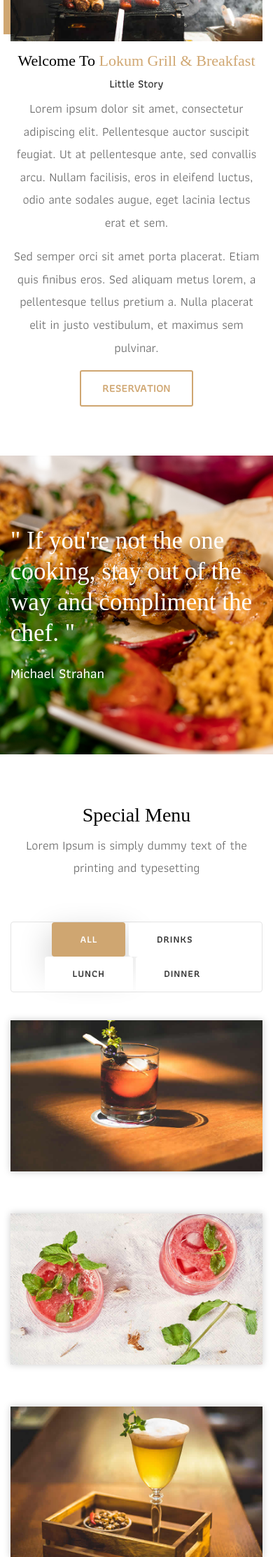
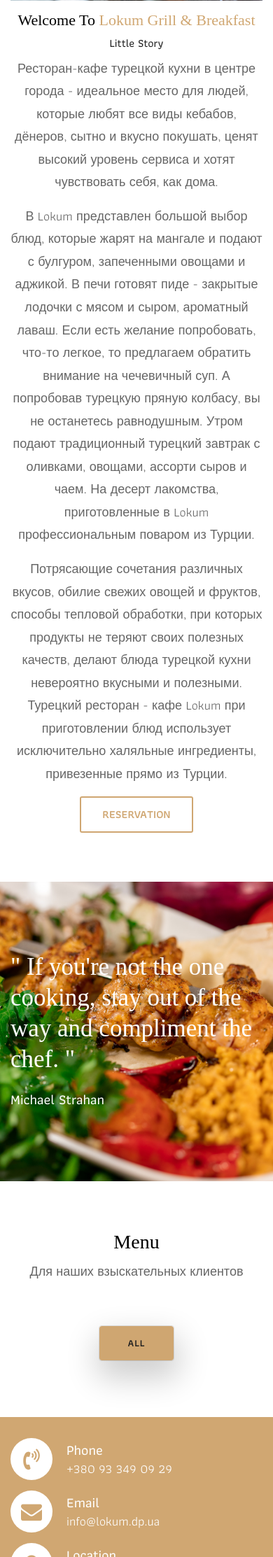
Before and after one commit to varkon/lokum, a Django app: page /en/ in a window 390 px wide, after a click that opens the changed part. Shown: the part 1148-3373 px from the top of the page at 70% size. Run offline with Django 3.2, Linux system fonts and the light colour scheme; data that the repository does not hold is empty; some web fonts are replaced.

Commit message:
Alpha - version

```diff
--- a/caffemain/static/css/style.css
+++ b/caffemain/static/css/style.css
@@ -1354,7 +1354,7 @@ tbody tr.subtotal {
 }
 
 thead th, tbody tr.total {
-    background:#5993bb;
+    background:#e19c43;
     color:#fff;
     font-weight:bold;
 }
@@ -1412,3 +1412,17 @@ form p label, form p input {
 .order-info span {
     float:right;
 }
+
+a.button, input[type="submit"] {
+    color:#fff;
+    background:#5993bb;
+    border-radius:4px;
+    padding:10px 20px;
+    font-size:14px;
+    border:0;
+}
+
+a.button.light {
+    color:#666;
+    background:#ededed;
+}
--- a/caffemain/templates/home/index.html
+++ b/caffemain/templates/home/index.html
@@ -12,9 +12,9 @@
 				<div class="container">
 					<div class="row">
 						<div class="col-md-12">
-							<h1 class="m-b-20"><strong>{% trans 'Welcome To'%} <br> Lokum Grill & Breakfast</strong></h1>
-							<p class="m-b-40">{% trans 'See how your users experience your website in realtime or view' %}  <br>
-							{% trans 'trends to see any changes in performance over time.' %}</p>
+							<h1 class="m-b-20"><strong>{% trans 'Добро пожаловать'%} <br> Lokum Grill & Breakfast</strong></h1>
+							<p class="m-b-40">{% trans 'Ресторан-кафе турецкой кухни в центре города - идеальное место для людей, которые любят все' %}
+                              {% trans 'виды кебабов, дёнеров, сытно и вкусно покушать, ценят высокий уровень сервиса и хотят чувствовать себя, как дома.' %} </p>
 							<p><a class="btn btn-lg btn-circle btn-outline-new-white" href="{% url "shop:product_list" %}">{% trans 'Order a dish'%}</a></p>
 						</div>
 					</div>
@@ -25,9 +25,9 @@
 				<div class="container">
 					<div class="row">
 						<div class="col-md-12">
-							<h1 class="m-b-20"><strong>{% trans 'Welcome To'%} <br> Lokum Grill & Breakfast</strong></h1>
-							<p class="m-b-40">{% trans 'See how your users experience your website in realtime or view' %}  <br>
-							{% trans 'trends to see any changes in performance over time.' %}</p>
+							<h1 class="m-b-20"><strong>{% trans 'Добро пожаловать'%} <br> Lokum Grill & Breakfast</strong></h1>
+							<p class="m-b-40">{% trans 'Ресторан-кафе турецкой кухни в центре города - идеальное место для людей, которые любят все' %}
+                              {% trans 'виды кебабов, дёнеров, сытно и вкусно покушать, ценят высокий уровень сервиса и хотят чувствовать себя, как дома.' %} </p>
 							<p><a class="btn btn-lg btn-circle btn-outline-new-white" href="{% url "shop:product_list" %}">{% trans 'Order a dish'%}</a></p>
 						</div>
 					</div>
@@ -38,9 +38,9 @@
 				<div class="container">
 					<div class="row">
 						<div class="col-md-12">
-							<h1 class="m-b-20"><strong>{% trans 'Welcome To'%} <br> Lokum Grill & Breakfast</strong></h1>
-							<p class="m-b-40">{% trans 'See how your users experience your website in realtime or view' %}  <br>
-							{% trans 'trends to see any changes in performance over time.' %}</p>
+							<h1 class="m-b-20"><strong>{% trans 'Добро пожаловать'%} <br> Lokum Grill & Breakfast</strong></h1>
+							<p class="m-b-40">{% trans 'Ресторан-кафе турецкой кухни в центре города - идеальное место для людей, которые любят все' %}
+                              {% trans 'виды кебабов, дёнеров, сытно и вкусно покушать, ценят высокий уровень сервиса и хотят чувствовать себя, как дома.' %} </p>
 							<p><a class="btn btn-lg btn-circle btn-outline-new-white" href="{% url "shop:product_list" %}">{% trans 'Order a dish'%}</a></p>
 						</div>
 					</div>
@@ -51,9 +51,9 @@
 				<div class="container">
 					<div class="row">
 						<div class="col-md-12">
-							<h1 class="m-b-20"><strong>{% trans 'Welcome To'%} <br> Lokum Grill & Breakfast</strong></h1>
-							<p class="m-b-40">{% trans 'See how your users experience your website in realtime or view' %}  <br>
-							{% trans 'trends to see any changes in performance over time.' %}</p>
+							<h1 class="m-b-20"><strong>{% trans 'Добро пожаловать'%} <br> Lokum Grill & Breakfast</strong></h1>
+							<p class="m-b-40">{% trans 'Ресторан-кафе турецкой кухни в центре города - идеальное место для людей, которые любят все' %}
+                              {% trans 'виды кебабов, дёнеров, сытно и вкусно покушать, ценят высокий уровень сервиса и хотят чувствовать себя, как дома.' %} </p>
 							<p><a class="btn btn-lg btn-circle btn-outline-new-white" href="{% url "shop:product_list" %}">{% trans 'Order a dish'%}</a></p>
                         </div>
 					</div>
@@ -64,9 +64,9 @@
 				<div class="container">
 					<div class="row">
 						<div class="col-md-12">
-							<h1 class="m-b-20"><strong>{% trans 'Welcome To'%} <br> Lokum Grill & Breakfast</strong></h1>
-							<p class="m-b-40">{% trans 'See how your users experience your website in realtime or view' %}  <br>
-							{% trans 'trends to see any changes in performance over time.' %}</p>
+							<h1 class="m-b-20"><strong>{% trans 'Добро пожаловать'%} <br> Lokum Grill & Breakfast</strong></h1>
+							<p class="m-b-40">{% trans 'Ресторан-кафе турецкой кухни в центре города - идеальное место для людей, которые любят все' %}
+                              {% trans 'виды кебабов, дёнеров, сытно и вкусно покушать, ценят высокий уровень сервиса и хотят чувствовать себя, как дома.' %} </p>
 							<p><a class="btn btn-lg btn-circle btn-outline-new-white" href="{% url "shop:product_list" %}">{% trans 'Order a dish'%}</a></p>
                         </div>
 					</div>
@@ -77,9 +77,9 @@
 				<div class="container">
 					<div class="row">
 						<div class="col-md-12">
-							<h1 class="m-b-20"><strong>{% trans 'Welcome To'%} <br> Lokum Grill & Breakfast</strong></h1>
-							<p class="m-b-40">{% trans 'See how your users experience your website in realtime or view' %}  <br>
-							{% trans 'trends to see any changes in performance over time.' %}</p>
+							<h1 class="m-b-20"><strong>{% trans 'Добро пожаловать'%} <br> Lokum Grill & Breakfast</strong></h1>
+							<p class="m-b-40">{% trans 'Ресторан-кафе турецкой кухни в центре города - идеальное место для людей, которые любят все' %}
+                              {% trans 'виды кебабов, дёнеров, сытно и вкусно покушать, ценят высокий уровень сервиса и хотят чувствовать себя, как дома.' %} </p>
 							<p><a class="btn btn-lg btn-circle btn-outline-new-white" href="{% url "shop:product_list" %}">{% trans 'Order a dish'%}</a></p>
                         </div>
 					</div>
@@ -90,9 +90,9 @@
 				<div class="container">
 					<div class="row">
 						<div class="col-md-12">
-							<h1 class="m-b-20"><strong>{% trans 'Welcome To'%} <br> Lokum Grill & Breakfast</strong></h1>
-							<p class="m-b-40">{% trans 'See how your users experience your website in realtime or view' %}  <br>
-							{% trans 'trends to see any changes in performance over time.' %}</p>
+							<h1 class="m-b-20"><strong>{% trans 'Добро пожаловать'%} <br> Lokum Grill & Breakfast</strong></h1>
+							<p class="m-b-40">{% trans 'Ресторан-кафе турецкой кухни в центре города - идеальное место для людей, которые любят все' %}
+                              {% trans 'виды кебабов, дёнеров, сытно и вкусно покушать, ценят высокий уровень сервиса и хотят чувствовать себя, как дома.' %} </p>
 							<p><a class="btn btn-lg btn-circle btn-outline-new-white" href="{% url "shop:product_list" %}">{% trans 'Order a dish'%}</a></p>
                         </div>
 					</div>
@@ -103,9 +103,9 @@
 				<div class="container">
 					<div class="row">
 						<div class="col-md-12">
-							<h1 class="m-b-20"><strong>{% trans 'Welcome To'%} <br> Lokum Grill & Breakfast</strong></h1>
-							<p class="m-b-40">{% trans 'See how your users experience your website in realtime or view' %}  <br>
-							{% trans 'trends to see any changes in performance over time.' %}</p>
+							<h1 class="m-b-20"><strong>{% trans 'Добро пожаловать'%} <br> Lokum Grill & Breakfast</strong></h1>
+							<p class="m-b-40">{% trans 'Ресторан-кафе турецкой кухни в центре города - идеальное место для людей, которые любят все' %}
+                              {% trans 'виды кебабов, дёнеров, сытно и вкусно покушать, ценят высокий уровень сервиса и хотят чувствовать себя, как дома.' %} </p>
 							<p><a class="btn btn-lg btn-circle btn-outline-new-white" href="{% url "shop:product_list" %}">{% trans 'Order a dish'%}</a></p>
                         </div>
 					</div>
@@ -130,8 +130,20 @@
 					<div class="inner-column">
 						<h1>Welcome To <span>Lokum Grill & Breakfast</span></h1>
 						<h4>Little Story</h4>
-						<p>Lorem ipsum dolor sit amet, consectetur adipiscing elit. Pellentesque auctor suscipit feugiat. Ut at pellentesque ante, sed convallis arcu. Nullam facilisis, eros in eleifend luctus, odio ante sodales augue, eget lacinia lectus erat et sem. </p>
-						<p>Sed semper orci sit amet porta placerat. Etiam quis finibus eros. Sed aliquam metus lorem, a pellentesque tellus pretium a. Nulla placerat elit in justo vestibulum, et maximus sem pulvinar.</p>
+						<p>Ресторан-кафе турецкой кухни в центре города - идеальное место для людей, которые любят все
+виды кебабов, дёнеров, сытно и вкусно покушать, ценят высокий уровень сервиса и хотят чувствовать
+себя, как дома.</p>
+						<p>В Lokum представлен большой выбор блюд, которые жарят на мангале и подают с булгуром,
+запеченными овощами и аджикой. В печи готовят пиде - закрытые лодочки с мясом и сыром,
+ароматный лаваш. Если есть желание попробовать, что-то легкое, то предлагаем обратить внимание
+на чечевичный суп. А попробовав турецкую пряную колбасу, вы не останетесь равнодушным. Утром
+подают традиционный турецкий завтрак с оливками, овощами, ассорти сыров и чаем. На десерт
+лакомства, приготовленные в Lokum профессиональным поваром из Турции.</p>
+                        <p>Потрясающие сочетания различных вкусов, обилие свежих овощей и фруктов, способы тепловой
+обработки, при которых продукты не теряют своих полезных качеств, делают блюда турецкой кухни
+невероятно вкусными и полезными.
+Турецкий ресторан - кафе Lokum при приготовлении блюд использует исключительно халяльные
+ингредиенты, привезенные прямо из Турции.</p>
 						<a class="btn btn-lg btn-circle btn-outline-new-white" href="#">Reservation</a>
 					</div>
 				</div>
@@ -160,8 +172,8 @@
 			<div class="row">
 				<div class="col-lg-12">
 					<div class="heading-title text-center">
-						<h2>Special Menu</h2>
-						<p>Lorem Ipsum is simply dummy text of the printing and typesetting</p>
+						<h2>Menu</h2>
+						<p>Для наших взыскательных клиентов</p>
 					</div>
 				</div>
 			</div>
@@ -169,115 +181,47 @@
                 <div class="col-lg-12">
                     <div class="special-menu text-center">
                         <div class="button-group filter-button-group">
-							<button class="active" data-filter="*">All</button>
-							<button data-filter=".drinks">Drinks</button>
-							<button data-filter=".lunch">Lunch</button>
-							<button data-filter=".dinner">Dinner</button>
+
+                            <button {% if not category %} class="active" {% endif %} data-filter="*">
+                                <a href="{% url "shop:product_list" %}">{% trans "All" %}</a>
+                            </button>
+                            {% for c in categories %}
+                                <button {% if category.slug == c.slug %}class="active"{% endif %}>
+                                    <a href="{{ c.get_absolute_url }}">{{ c.name }}</a>
+                                </button>
+                            {% endfor %}
+
                         </div>
                     </div>
                 </div>
             </div>
 
             <div class="row special-list">
+
+                {% for product in products %}
                     <div class="col-lg-4 col-md-6 special-grid drinks">
                         <div class="gallery-single fix">
-						<img src="images/img-01.jpg" class="img-fluid" alt="Image">
+                            <a href="{{ product.get_absolute_url }}">
+                                <img class="img-fluid" width="350px" src="
+
+                                        {% if product.image %}{{ product.image.url }}{% else %}{% static "img/no_image.png" %}{% endif %}">
+                            </a>
                             <div class="why-text">
-							<h4>Special Drinks 1</h4>
-							<p>Sed id magna vitae eros sagittis euismod.</p>
-							<h5> $7.79</h5>
+
+                                <a href="{{ product.get_absolute_url }}"><h4>
+                                    {{ product.name }}</h4></a>
+
+                                <h5>{{ product.price }} {% trans 'UAN' %}</h5>
+                                <form action="{% url 'cart:cart_add' product.id %}" method="post">
+                                    <input name="quantity" value="1" type="hidden">
+                                    {% csrf_token %}
+                                    <input type="submit" value="{% trans "Add to cart" %}">
+                                </form>
+                                {{ product.description|linebreaks }}
                             </div>
                         </div>
                     </div>
-
-				<div class="col-lg-4 col-md-6 special-grid drinks">
-					<div class="gallery-single fix">
-						<img src="images/img-02.jpg" class="img-fluid" alt="Image">
-						<div class="why-text">
-							<h4>Special Drinks 2</h4>
-							<p>Sed id magna vitae eros sagittis euismod.</p>
-							<h5> $9.79</h5>
-						</div>
-					</div>
-				</div>
-
-				<div class="col-lg-4 col-md-6 special-grid drinks">
-					<div class="gallery-single fix">
-						<img src="images/img-03.jpg" class="img-fluid" alt="Image">
-						<div class="why-text">
-							<h4>Special Drinks 3</h4>
-							<p>Sed id magna vitae eros sagittis euismod.</p>
-							<h5> $10.79</h5>
-						</div>
-					</div>
-				</div>
-
-				<div class="col-lg-4 col-md-6 special-grid lunch">
-					<div class="gallery-single fix">
-						<img src="images/img-04.jpg" class="img-fluid" alt="Image">
-						<div class="why-text">
-							<h4>Special Lunch 1</h4>
-							<p>Sed id magna vitae eros sagittis euismod.</p>
-							<h5> $15.79</h5>
-						</div>
-					</div>
-				</div>
-
-				<div class="col-lg-4 col-md-6 special-grid lunch">
-					<div class="gallery-single fix">
-						<img src="images/img-05.jpg" class="img-fluid" alt="Image">
-						<div class="why-text">
-							<h4>Special Lunch 2</h4>
-							<p>Sed id magna vitae eros sagittis euismod.</p>
-							<h5> $18.79</h5>
-						</div>
-					</div>
-				</div>
-
-				<div class="col-lg-4 col-md-6 special-grid lunch">
-					<div class="gallery-single fix">
-						<img src="images/img-06.jpg" class="img-fluid" alt="Image">
-						<div class="why-text">
-							<h4>Special Lunch 3</h4>
-							<p>Sed id magna vitae eros sagittis euismod.</p>
-							<h5> $20.79</h5>
-						</div>
-					</div>
-				</div>
-
-				<div class="col-lg-4 col-md-6 special-grid dinner">
-					<div class="gallery-single fix">
-						<img src="images/img-07.jpg" class="img-fluid" alt="Image">
-						<div class="why-text">
-							<h4>Special Dinner 1</h4>
-							<p>Sed id magna vitae eros sagittis euismod.</p>
-							<h5> $25.79</h5>
-						</div>
-					</div>
-				</div>
-
-				<div class="col-lg-4 col-md-6 special-grid dinner">
-					<div class="gallery-single fix">
-						<img src="images/img-08.jpg" class="img-fluid" alt="Image">
-						<div class="why-text">
-							<h4>Special Dinner 2</h4>
-							<p>Sed id magna vitae eros sagittis euismod.</p>
-							<h5> $22.79</h5>
-						</div>
-					</div>
-				</div>
-
-				<div class="col-lg-4 col-md-6 special-grid dinner">
-					<div class="gallery-single fix">
-						<img src="images/img-09.jpg" class="img-fluid" alt="Image">
-						<div class="why-text">
-							<h4>Special Dinner 3</h4>
-							<p>Sed id magna vitae eros sagittis euismod.</p>
-							<h5> $24.79</h5>
-						</div>
-					</div>
-				</div>
-
+                {% endfor %}
             </div>
         </div>
     </div>
--- a/caffemain/templates/main-layout.html
+++ b/caffemain/templates/main-layout.html
@@ -154,7 +154,7 @@
                 <div class="overflow-hidden">
                     <h4>Email</h4>
                     <p class="lead">
-                        yourmail@gmail.com
+                        info@lokum.dp.ua
                     </p>
                 </div>
             </div>
@@ -177,10 +177,11 @@
     <div class="container">
         <div class="row">
             <div class="col-lg-3 col-md-6">
-                <h3>About Us</h3>
-                <p>Integer cursus scelerisque ipsum id efficitur. Donec a dui fringilla, gravida lorem ac, semper magna.
-                    Aenean rhoncus ac lectus a interdum. Vivamus semper posuere dui, at ornare turpis ultrices sit amet.
-                    Nulla cursus lorem ut nisi porta, ac eleifend arcu ultrices.</p>
+                <h3>О нас</h3>
+                <p>Ресторан-кафе турецкой кухни в центре города - идеальное место для людей, которые любят все виды кебабов,  дёнеров, сытно и вкусно покушать, ценят высокий уровень сервиса и хотят чувствовать себя, как дома.
+
+Турецкий ресторан - кафе Lokum при приготовлении блюд использует исключительно халяльные ингредиенты, привезенные прямо из Турции.
+</p>
             </div>
             <div class="col-lg-3 col-md-6">
                 <h3>Opening hours</h3>
--- a/caffemain/urls.py
+++ b/caffemain/urls.py
@@ -4,7 +4,9 @@ from shop import views as sh
 
 urlpatterns = [
     path('', views.index, name='index'),
+    path('about/', views.about, name='about'),
+    path('contact/', views.contact, name='contact'),
     path('<slug:category_slug>/', sh.product_list, name='product_list_by_category'),
     path('<int:id>/<slug:slug>/', sh.product_detail, name='product_detail'),
-    path('about/', views.about, name='about'),
+
     ]
--- a/caffemain/views.py
+++ b/caffemain/views.py
@@ -1,4 +1,4 @@
-from django.shortcuts import render
+from django.shortcuts import render, get_object_or_404
 from django.utils import timezone
 #from mirsaonews.models import News
 from shop.models import Category, Product
@@ -6,19 +6,35 @@ from shop.models import Category, Product
 # Create your views here.
 
 
-def index(request) :
+def index(request, category_slug = None) :
     # news = news = Article.objects.filter(
     #         **{'type_item': "news", 'status': "public", 'published_date__lte':timezone.now(),}).order_by('-published_date')[:6]
     # articles = None;#Article.objects.filter(published_date__lte=timezone.now()).order_by('-published_date')[:6]
-    category = Category.objects.all()
-    products = Product.objects.all()
-    return render(request, 'home/index.html')
+    category = None
+    categories = Category.objects.all()
+    products = Product.objects.filter(available=True)
+
+    if category_slug and category_slug != 'menu':
+        language = request.LANGUAGE_CODE
+        category = get_object_or_404(Category,
+                                     translations__language_code=language,
+                                     slug=category_slug)
+        products = products.filter(category=category)
+    return render(request, 'home/index.html', {'category': category,
+                   'categories': categories,
+                   'products': products,
+                   })
 
 def about(request):
     about_model = None #About.objects.all().order_by('-id').first()
     if not about_model :
-        return render(request,'about.html', {'about_model': None})
-    return render(request,'about.html', {'about_model':about_model})
+        return render(request,'home/about.html', {'about_model': None})
+    return render(request,'home/about.html', {'about_model':about_model})
+
+
+def contact(request):
+    return render(request, 'home/contact.html')
+
 
 def change_language(request):
     request.path
--- a/lokum/urls.py
+++ b/lokum/urls.py
@@ -23,6 +23,7 @@ urlpatterns = i18n_patterns(
     path('admin/', admin.site.urls),
     path('cart/', include('cart.urls', namespace='cart')),
     path('', include('caffemain.urls')),
+    path('contact/', include('caffemain.urls')),
 
     path('orders/', include('orders.urls')),
     #, namespace='orders'
--- a/orders/templates/orders/order/create.html
+++ b/orders/templates/orders/order/create.html
@@ -22,7 +22,7 @@
       {% for item in cart %}
         <li>
           {{ item.quantity }}x {{ item.product.name }}
-          <span>${{ item.total_price|floatformat:2 }}</span>
+          <span>{{ item.total_price|floatformat:2 }} UAH</span>
         </li>
       {% endfor %}
       {% if cart.coupon %}
@@ -30,11 +30,11 @@
           {% blocktrans with code=cart.coupon.code discount=cart.coupon.discount %}
             "{{ code }}" ({{ discount }}% off)
           {% endblocktrans %}
-          <span class="neg">- ${{ cart.get_discount|floatformat:2 }}</span>
+          <span class="neg">- {{ cart.get_discount|floatformat:2 }} UAH</span>
         </li>
       {% endif %}
     </ul>
-    <p>{% trans "Total" %}: ${{ cart.get_total_price_after_discount|floatformat:2 }}</p>
+    <p>{% trans "Total" %}: {{ cart.get_total_price_after_discount|floatformat:2 }} UAH</p>
   </div>
 
   <form method="post" class="order-form">
```
Also changed, not shown: caffemain/templates/home/about.html (added, +54 -0 lines), caffemain/templates/home/contact.html (added, +78 -0 lines), cart/templates/cart/detail.html (+4 -4 lines), lokum/settings.py (+5 -2 lines), caffemain/static/images/about-img.jpg. Lines whose indentation alone changed are shown as unchanged.
